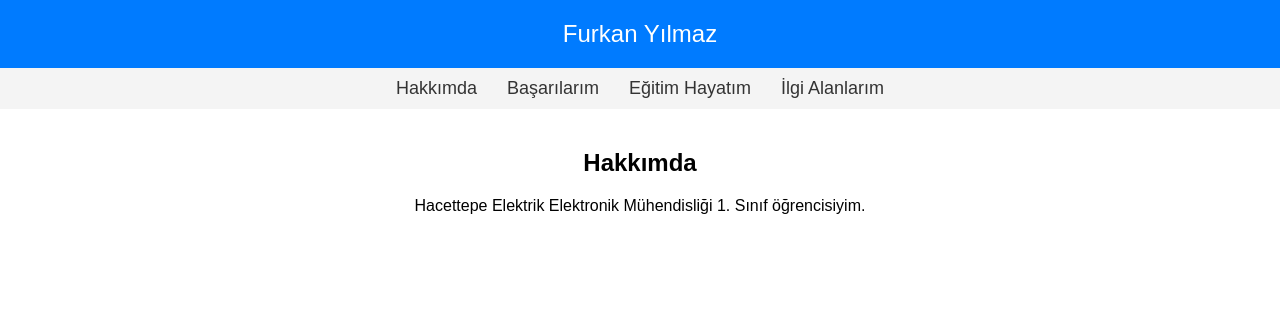
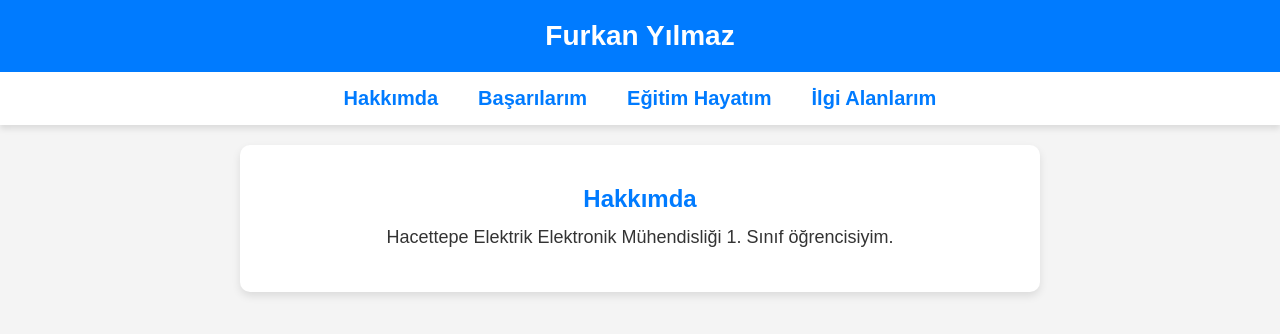
Before and after one commit to Furkanylmz05/Furkanylmz05.github.io, a plain HTML site: page index.html in a window 1280 px wide. Drawn offline with Linux system fonts and the light colour scheme.

Commit message:
Update index.html

```diff
--- a/index.html
+++ b/index.html
@@ -5,12 +5,16 @@
     <meta name="viewport" content="width=device-width, initial-scale=1.0">
     <title>Furkan Yılmaz</title>
     <style>
-        body { font-family: Arial, sans-serif; text-align: center; margin: 0; padding: 0; }
-        header { background: #007bff; color: white; padding: 20px; font-size: 24px; }
-        nav { display: flex; justify-content: center; background: #f4f4f4; padding: 10px; }
-        nav a { margin: 0 15px; text-decoration: none; color: #333; font-size: 18px; }
-        section { display: none; padding: 20px; }
+        * { margin: 0; padding: 0; box-sizing: border-box; }
+        body { font-family: Arial, sans-serif; text-align: center; background: #f4f4f4; color: #333; }
+        header { background: #007bff; color: white; padding: 20px; font-size: 28px; font-weight: bold; }
+        nav { display: flex; justify-content: center; background: white; padding: 15px; box-shadow: 0px 4px 6px rgba(0, 0, 0, 0.1); }
+        nav a { margin: 0 20px; text-decoration: none; color: #007bff; font-size: 20px; font-weight: bold; transition: 0.3s; }
+        nav a:hover { color: #0056b3; }
+        section { display: none; padding: 40px; max-width: 800px; margin: 20px auto; background: white; box-shadow: 0px 4px 8px rgba(0, 0, 0, 0.1); border-radius: 10px; }
         .active { display: block; }
+        h2 { color: #007bff; margin-bottom: 10px; }
+        p { font-size: 18px; line-height: 1.6; }
     </style>
 </head>
 <body>
```
